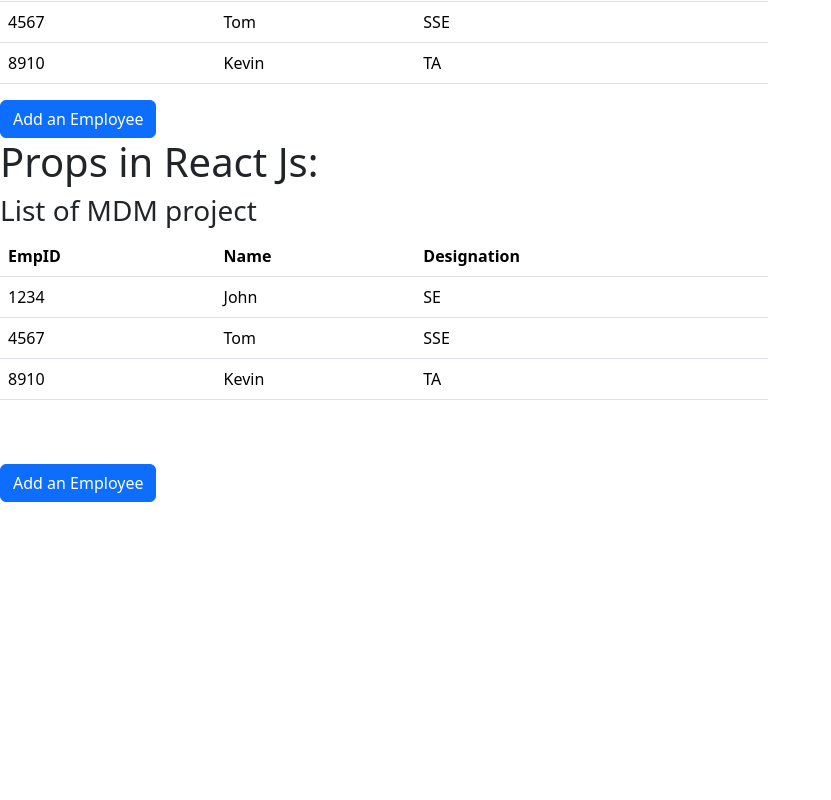
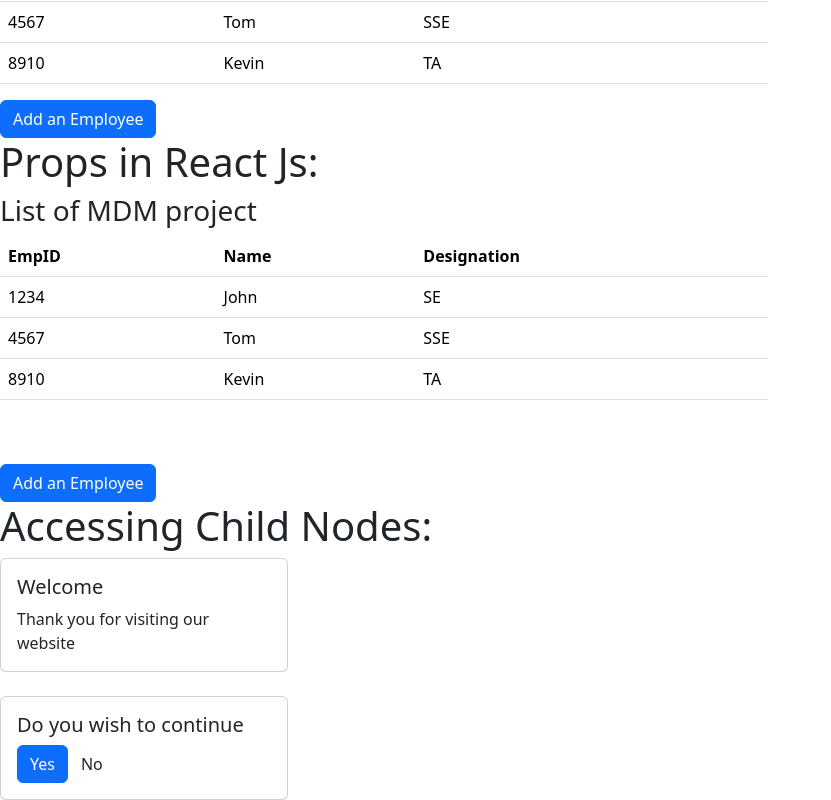
Before and after one commit to webdevsaravanan/React_Learnings, a React (Create React App) app in the folder my-app/: page / in a window 1280 px wide. Shown: the part 1603-2403 px from the top of the page, without its empty margins (0-831 px from the left). Before the commit the page ends 2105 px from the top, so only its background shows below. Built offline with nearby package versions, Linux system fonts and the light colour scheme.

Commit message:
Accessing Child Nodes from Parent node concept

```diff
--- a/my-app/public/index.html
+++ b/my-app/public/index.html
@@ -37,6 +37,7 @@
     <div id="Materialui"></div>
     <div id="State"></div>
     <div id="Employees"></div>
+    <div id="Card"></div>
     <!--
       This HTML file is a template.
       If you open it directly in the browser, you will see an empty page.
--- /dev/null
+++ b/my-app/src/Card.js
@@ -0,0 +1,27 @@
+import "bootstrap/dist/css/bootstrap.min.css";
+import Content from "./Content";
+function Card() {
+  return (
+    <>
+    <h1>Accessing Child Nodes:</h1>
+      <Content>
+        <div className="card" style={{ width: "18rem" }}>
+          <div className="card-body">
+            <h5 className="card-title">Welcome</h5>
+            <p className="card-text">Thank you for visiting our website</p>
+          </div>
+        </div>
+      </Content><br/>
+      <Content>
+        <div className="card" style={{width: '18rem'}}>
+          <div className="card-body">
+            <h5 className="card-title">Do you wish to continue</h5>
+            <button className="btn btn-primary">Yes</button>
+            <button className="btn btn-default">No</button>
+          </div>
+        </div>
+      </Content>
+    </>
+  );
+}
+export default Card;
--- /dev/null
+++ b/my-app/src/Content.js
@@ -0,0 +1,9 @@
+import { Children } from "react";
+var count = 1;
+function Content({ children }) {
+    Children.map(children, () => {
+        console.log("child", count++);
+      });
+    return <>{children}</>;
+  }
+  export default Content;
--- a/my-app/src/index.js
+++ b/my-app/src/index.js
@@ -12,6 +12,7 @@
 import Show from "./Show";
 import State from './State';
 import Employees from './Employees';
+import Card from './Card';
 // const root = ReactDOM.createRoot(document.getElementById('root'));
 // root.render(
 //   <React.StrictMode>
@@ -67,4 +68,7 @@
 
 const employees = ReactDOM.createRoot(document.getElementById('Employees'))
 employees.render(<Employees />)
+
+const card = ReactDOM.createRoot(document.getElementById('Card'))
+card.render(<Card />)
 reportWebVitals()
```
